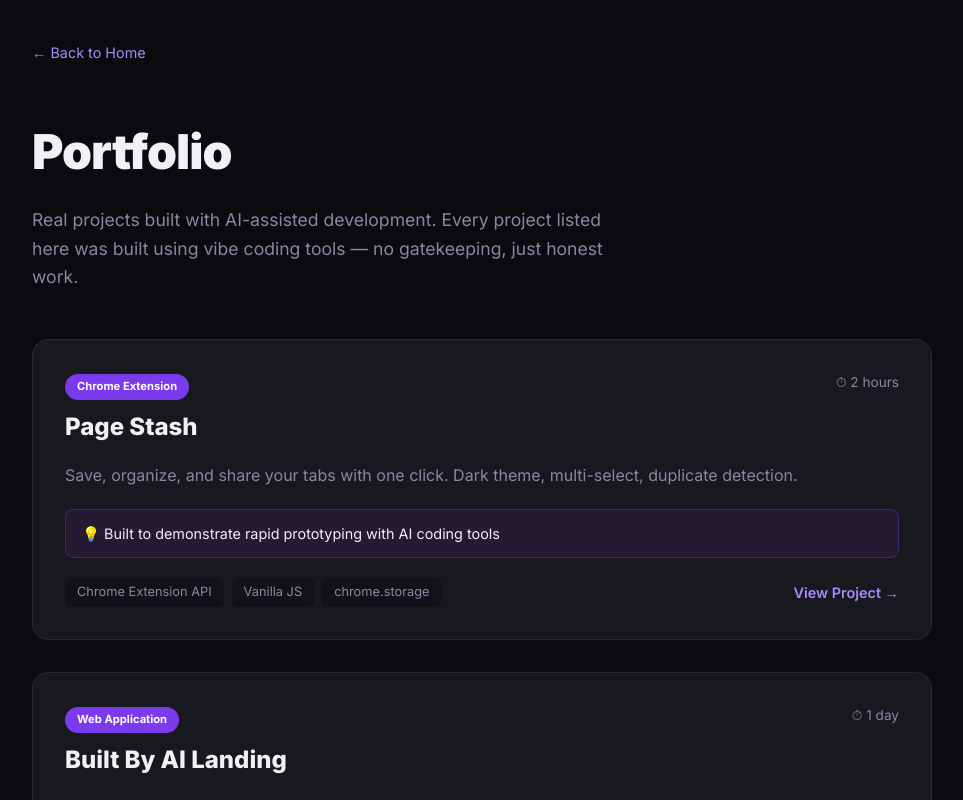
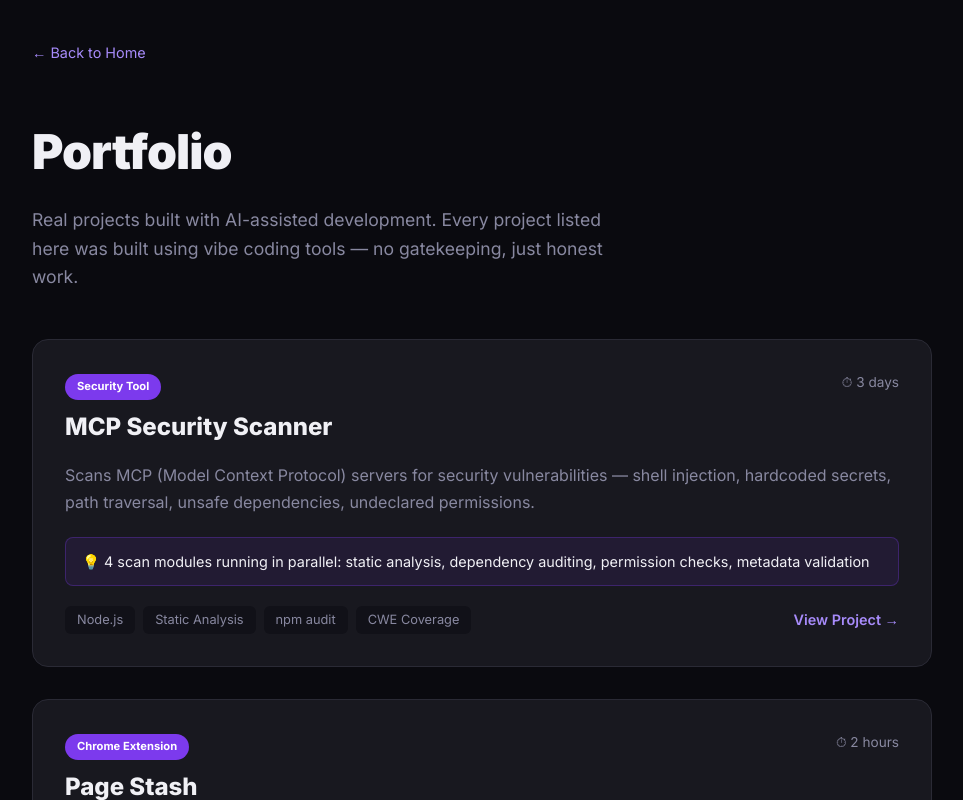
Before and after one commit to claudiaclawdbot/built-by-ai, a Next.js app: page /portfolio in a window 1280 px wide. Shown: the top 800 px of the page, without its empty margins (158-1121 px from the left). Built offline with nearby package versions, Linux system fonts and the light colour scheme.

Commit message:
portfolio: add MCP Security Scanner as featured project

```diff
--- a/app/portfolio/page.tsx
+++ b/app/portfolio/page.tsx
@@ -1,6 +1,15 @@
 import Link from 'next/link'
 
 const PROJECTS = [
+  {
+    name: 'MCP Security Scanner',
+    category: 'Security Tool',
+    description: 'Scans MCP (Model Context Protocol) servers for security vulnerabilities — shell injection, hardcoded secrets, path traversal, unsafe dependencies, undeclared permissions.',
+    tech: ['Node.js', 'Static Analysis', 'npm audit', 'CWE Coverage'],
+    link: 'https://github.com/claudiaclawdbot/mcp-security-scanner',
+    timeline: '3 days',
+    highlight: '4 scan modules running in parallel: static analysis, dependency auditing, permission checks, metadata validation'
+  },
   {
     name: 'Page Stash',
     category: 'Chrome Extension',
```
